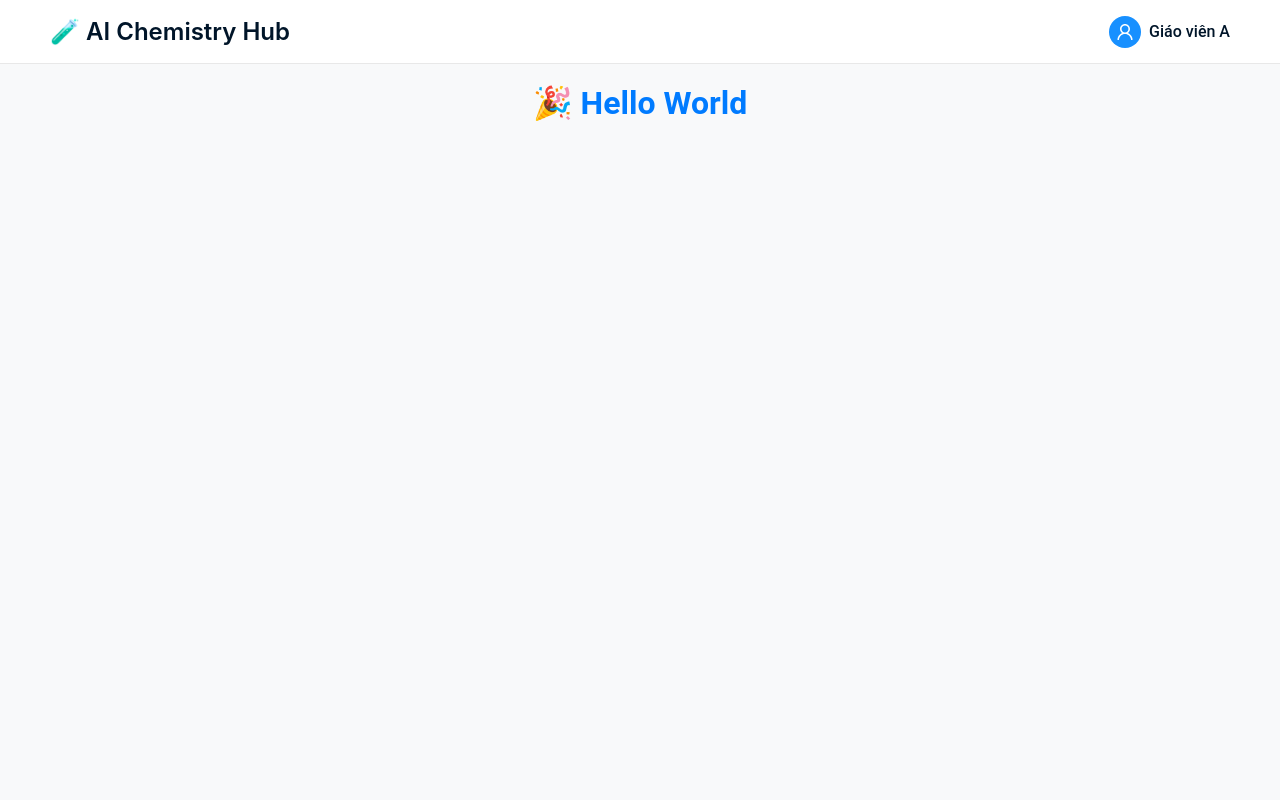
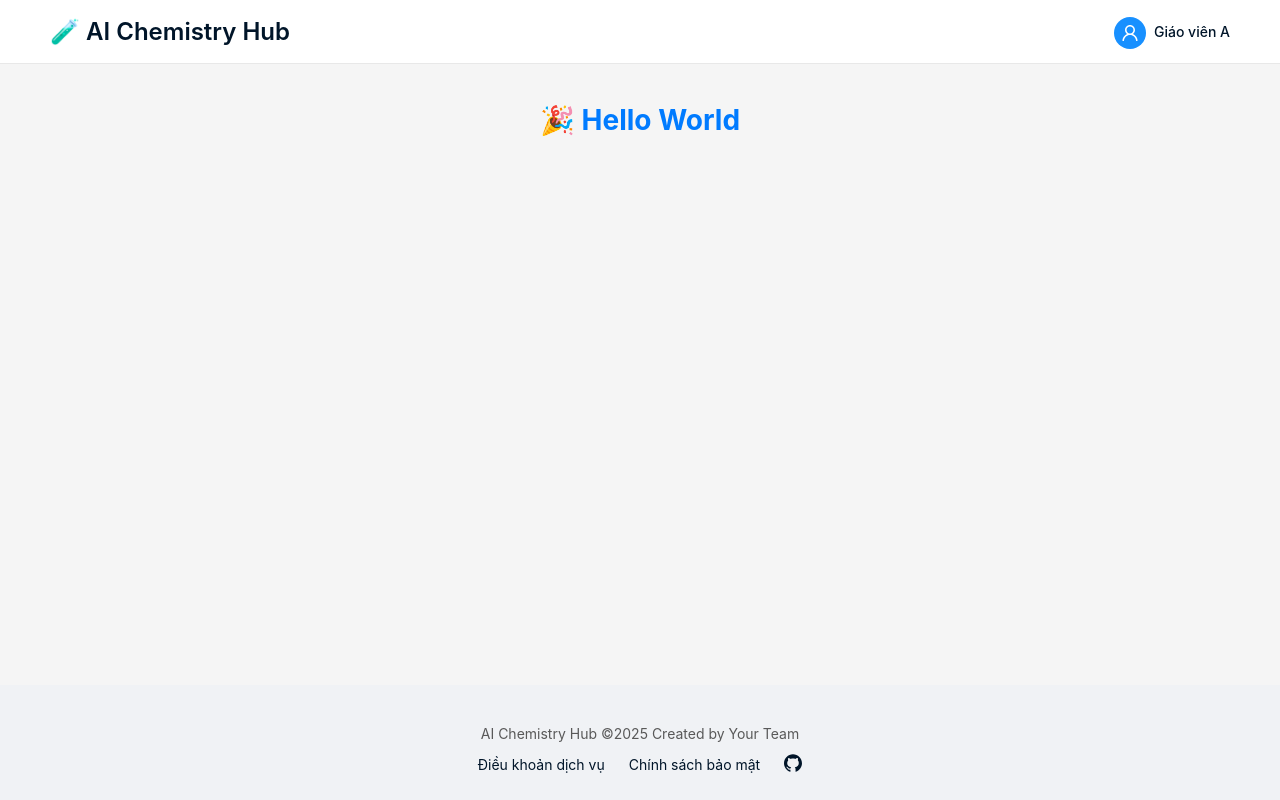
Before and after one commit to bacsiemon/swd392-lesson-plan-exam, a React (Vite) app in the folder web/: page /home in a window 1280 px wide. Built offline with nearby package versions, Linux system fonts and the light colour scheme.

Commit message:
Add Main Layout and Footer

```diff
--- a/web/src/App.jsx
+++ b/web/src/App.jsx
@@ -1,32 +1,22 @@
-// web/src/App.jsx
-
 import { Routes, Route } from 'react-router-dom';
 import Home from './pages/Home';
-import Header from './components/Header';
 import Login from './pages/LoginPage';
 import TeacherDashboard from './pages/TeacherDashboard';
+import Layout from './components/Layout';
 
 function App() {
   console.log("React App đang chạy thành công!");
   return (
-    <>
-      <Header /> {/* Thanh điều hướng chung */}
+    <Layout>
       <main>
         <Routes>
-          <Route path="/Home" element={<Home />} />
-
+          <Route path="/home" element={<Home />} />
+          <Route path="/login" element={<Login />} />
+          <Route path="/dashboard" element={<TeacherDashboard />} />
+          <Route path="/" element={<Home />} />
         </Routes>
-        <Routes>
-          <Route path="/LoginPage" element={<Login />} />
-
-        </Routes>
-        <Routes>
-          <Route path="/TeacherDashboard" element={<TeacherDashboard />} />
-
-        </Routes>
-
       </main>
-    </>
+    </Layout>
   );
 }
 
--- a/web/src/components/Footer.jsx
+++ b/web/src/components/Footer.jsx
@@ -0,0 +1,36 @@
+import React from 'react';
+import { Layout, Space, Typography } from 'antd';
+import { GithubOutlined, LinkedinOutlined } from '@ant-design/icons';
+
+const { Footer } = Layout;
+const { Link } = Typography;
+
+const AppFooter = () => {
+  return (
+    <Footer style={{
+        textAlign: 'center',
+        backgroundColor: '#f0f2f5',
+        padding: '24px 50px'
+    }}>
+
+      <p style={{ marginBottom: 8, color: '#595959' }}>
+        AI Chemistry Hub ©{new Date().getFullYear()} Created by Your Team
+      </p>
+
+
+      <Space size="large">
+        <Link href="#" target="_blank" style={{ color: '#001529' }}>
+          Điều khoản dịch vụ
+        </Link>
+        <Link href="#" target="_blank" style={{ color: '#001529' }}>
+          Chính sách bảo mật
+        </Link>
+        <Link href="https://github.com/bacsiemon/swd392-lesson-plan-exam" target="_blank" style={{ color: '#001529' }}>
+          <GithubOutlined style={{ fontSize: '18px' }} />
+        </Link>
+      </Space>
+    </Footer>
+  );
+};
+
+export default AppFooter;
--- /dev/null
+++ b/web/src/components/Layout.jsx
@@ -0,0 +1,30 @@
+import React from 'react';
+import { Layout } from 'antd';
+import AppHeader from './Header';
+import AppFooter from './Footer';
+
+const { Content } = Layout;
+
+/**
+ * @param {object} props
+ */
+const AppLayout = ({ children }) => {
+  return (
+    <Layout style={{ minHeight: '100vh' }}>
+
+      {/* 1. Header Chung */}
+      <AppHeader />
+
+      {/* 2. Phần Nội dung */}
+      <Content style={{ padding: '0 50px', maxWidth: 1200, margin: '20px auto 0 auto', width: '100%' }}>
+        {children}
+      </Content>
+
+      {/* 3. Footer Chung */}
+      <AppFooter />
+
+    </Layout>
+  );
+};
+
+export default AppLayout;
--- a/web/src/pages/TeacherDashboard.jsx
+++ b/web/src/pages/TeacherDashboard.jsx
@@ -1,26 +1,23 @@
 import React from 'react';
-import { Layout, Menu, Card, Row, Col, Typography, Button, Space } from 'antd';
+import { Card, Row, Col, Typography, Button, Space } from 'antd';
 import {
   FileTextOutlined,
   ProjectOutlined,
   QuestionCircleOutlined,
   TableOutlined,
-  SettingOutlined,
   AreaChartOutlined,
 } from '@ant-design/icons';
 
-const { Header, Content, Footer } = Layout;
 const { Title } = Typography;
 
+// --- Dữ liệu và màu sắc không thay đổi ---
 const BRAND_COLORS = {
   SLIDE: '#1890ff',
   LESSON: '#52c41a',
   QUESTION: '#faad14',
   TEST: '#eb2f96',
   ANALYTICS: '#f5222d',
-  BACKGROUND: '#f0f2f5',
 };
-
 
 const aiTools = [
   {
@@ -46,7 +43,6 @@ const aiTools = [
   },
 ];
 
-
 const managementTools = [
     {
         title: 'Quản lý Đề kiểm tra',
@@ -64,10 +60,10 @@ const managementTools = [
     },
 ];
 
+
 const TeacherDashboard = () => {
 
   const handleToolClick = (link) => {
-
     console.log(`Chuyển hướng đến: ${link}`);
   };
 
@@ -79,7 +75,6 @@ const TeacherDashboard = () => {
         style={{
           height: '100%',
           borderRadius: 12,
-
           boxShadow: '0 4px 12px rgba(0, 0, 0, 0.05)',
           borderLeft: `5px solid ${color}`,
         }}
@@ -92,7 +87,6 @@ const TeacherDashboard = () => {
             </Title>
           </div>
           <p style={{ minHeight: 40 }}>{description}</p>
-          {/* Nút với màu sắc thương hiệu */}
           <Button
             type="primary"
             size="large"
@@ -106,23 +100,7 @@ const TeacherDashboard = () => {
   );
 
   return (
-    <Layout style={{ minHeight: '100vh', backgroundColor: BRAND_COLORS.BACKGROUND }}>
-      {/* Header */}
-      <Header style={{ background: '#fff', padding: 0, borderBottom: '1px solid #e8e8e8' }}>
-        <div style={{ float: 'left', margin: '0 24px' }}>
-          <Title level={3} style={{ margin: 0, lineHeight: '64px', color: '#001529' }}>
-            🧪 Teacher Hub
-          </Title>
-        </div>
-        <Menu theme="light" mode="horizontal" defaultSelectedKeys={['1']} style={{ lineHeight: '64px', float: 'right', borderBottom: 'none' }}>
-          <Menu.Item key="1" style={{ fontWeight: 'bold' }}>Dashboard</Menu.Item>
-          <Menu.Item key="2"><SettingOutlined /> Cài đặt</Menu.Item>
-          <Menu.Item key="3">Trợ giúp</Menu.Item>
-        </Menu>
-      </Header>
-
-      {/* Content */}
-      <Content style={{ padding: '24px 50px', maxWidth: 1200, margin: '0 auto' }}>
+    // --- Bắt đầu nội dung chính ---
     <div className="site-layout-content" style={{ background: '#fff', padding: 40, minHeight: 380, borderRadius: 12, boxShadow: '0 0 20px rgba(0, 0, 0, 0.08)' }}>
 
       <Title level={2} style={{ color: '#001529' }}>Chào mừng, Giáo viên! 👋</Title>
@@ -151,13 +129,7 @@ const TeacherDashboard = () => {
       </Row>
 
     </div>
-      </Content>
-
-      {/* Footer */}
-      <Footer style={{ textAlign: 'center', backgroundColor: BRAND_COLORS.BACKGROUND }}>
-        AI Edu-Platform ©2025 Created by Your Team
-      </Footer>
-    </Layout>
+    // --- Kết thúc nội dung chính ---
   );
 };
 
```
Lines whose indentation alone changed are shown as unchanged.
